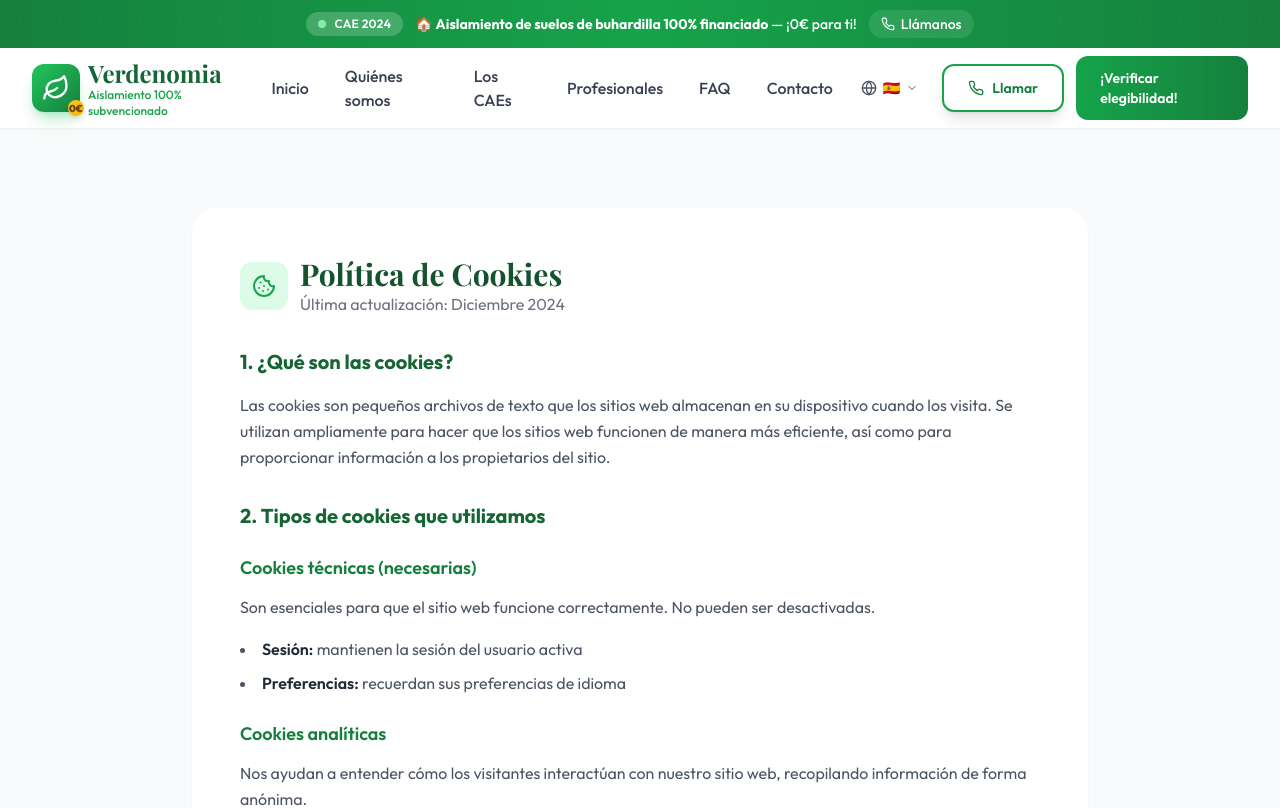
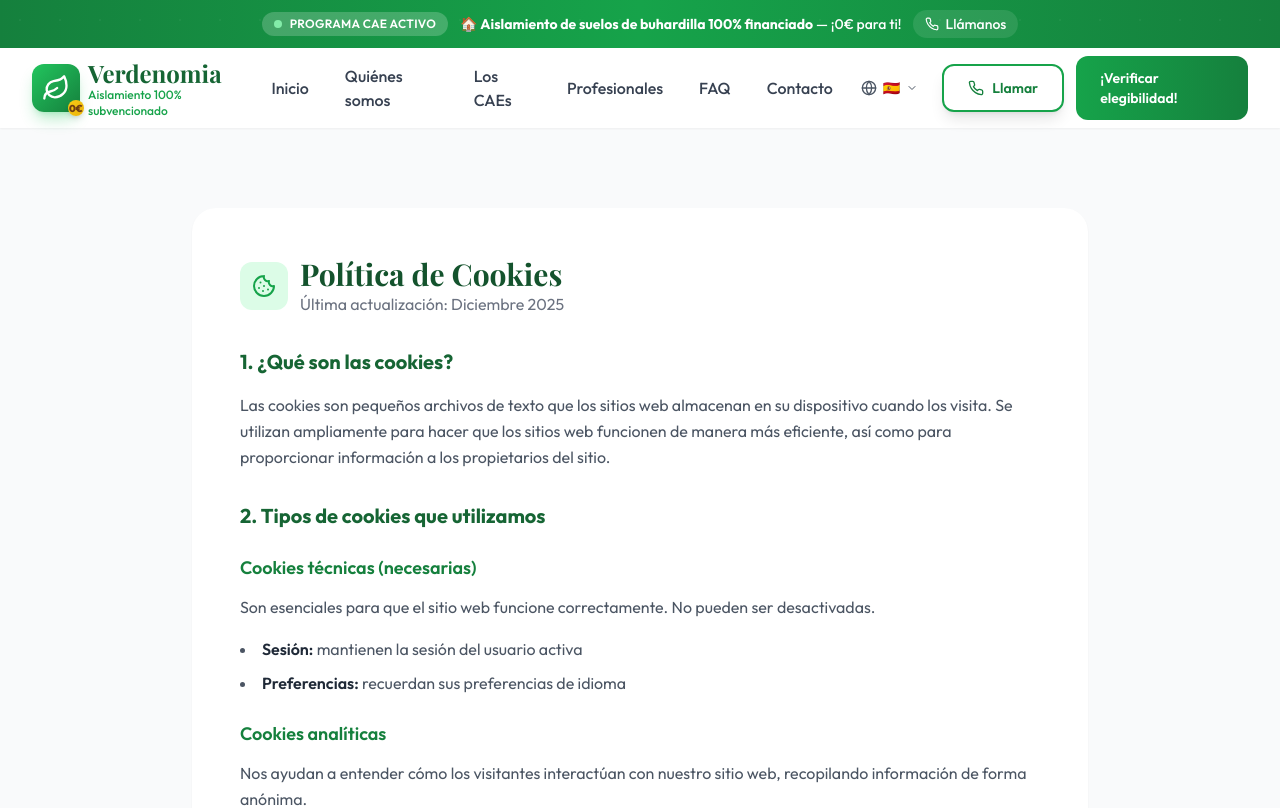
Before and after one commit to u7404677510-pixel/Verdenomia, a Next.js app: page /cookies in a window 1280 px wide. Shown: the top 808 px of the page. Built offline with nearby package versions, Linux system fonts and the light colour scheme; a web font is replaced by a local one.

Commit message:
Update: Remove outdated 2024 references, use evergreen CAE messaging

```diff
--- a/src/app/cookies/page.tsx
+++ b/src/app/cookies/page.tsx
@@ -15,7 +15,7 @@ export default function CookiesPage() {
                 <h1 className="text-3xl font-display font-bold text-verde-900">
                   Política de Cookies
                 </h1>
-                <p className="text-gray-500">Última actualización: Diciembre 2024</p>
+                <p className="text-gray-500">Última actualización: Diciembre 2025</p>
               </div>
             </div>
 
--- a/src/app/legal/page.tsx
+++ b/src/app/legal/page.tsx
@@ -15,7 +15,7 @@ export default function LegalPage() {
                 <h1 className="text-3xl font-display font-bold text-verde-900">
                   Aviso Legal
                 </h1>
-                <p className="text-gray-500">Última actualización: Diciembre 2024</p>
+                <p className="text-gray-500">Última actualización: Diciembre 2025</p>
               </div>
             </div>
 
--- a/src/app/page.tsx
+++ b/src/app/page.tsx
@@ -190,7 +190,7 @@ export default function HomePage() {
               {/* Badge */}
               <div className="inline-flex items-center gap-2 px-4 py-2 bg-white/10 backdrop-blur-sm rounded-full text-verde-100 text-sm mb-6">
                 <span className="w-2 h-2 bg-green-400 rounded-full animate-pulse" />
-                Programa CAE 2024 activo
+                Programa CAE vigente
               </div>
 
               <h1 className="text-4xl md:text-5xl lg:text-6xl font-display font-bold text-white leading-tight mb-6">
--- a/src/app/privacidad/page.tsx
+++ b/src/app/privacidad/page.tsx
@@ -15,7 +15,7 @@ export default function PrivacidadPage() {
                 <h1 className="text-3xl font-display font-bold text-verde-900">
                   Política de Privacidad
                 </h1>
-                <p className="text-gray-500">Última actualización: Diciembre 2024</p>
+                <p className="text-gray-500">Última actualización: Diciembre 2025</p>
               </div>
             </div>
 
--- a/src/components/Header.tsx
+++ b/src/components/Header.tsx
@@ -55,7 +55,7 @@ export default function Header() {
           <div className="flex items-center gap-3 text-center">
             <span className="inline-flex items-center gap-2 px-3 py-1 bg-white/20 rounded-full text-xs font-semibold uppercase tracking-wide">
               <span className="w-2 h-2 bg-green-300 rounded-full animate-pulse" />
-              CAE 2024
+              Programa CAE activo
             </span>
             <span className="font-medium">
               🏠 <strong>Aislamiento de suelos de buhardilla 100% financiado</strong> — ¡0€ para ti!
```
